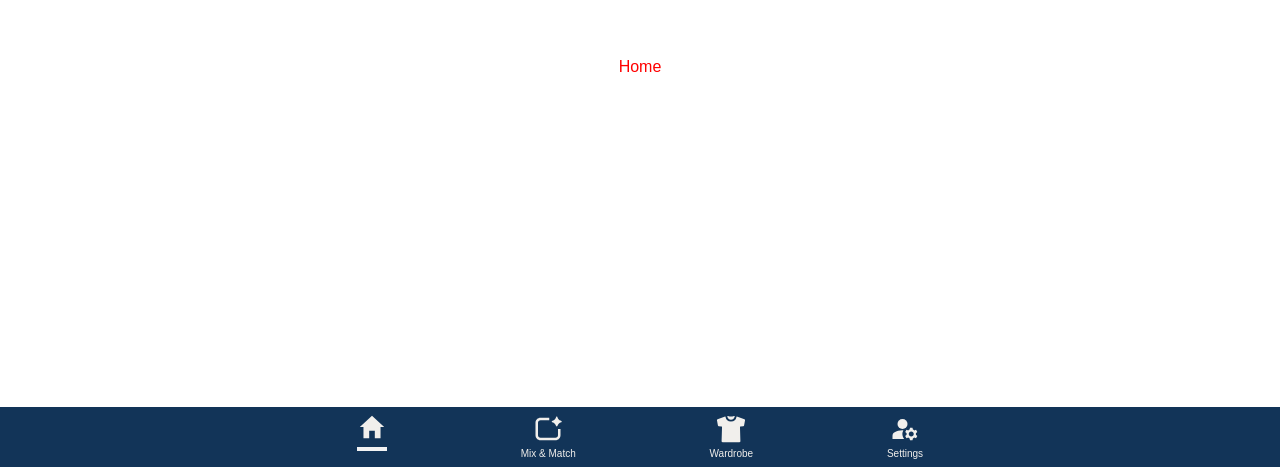
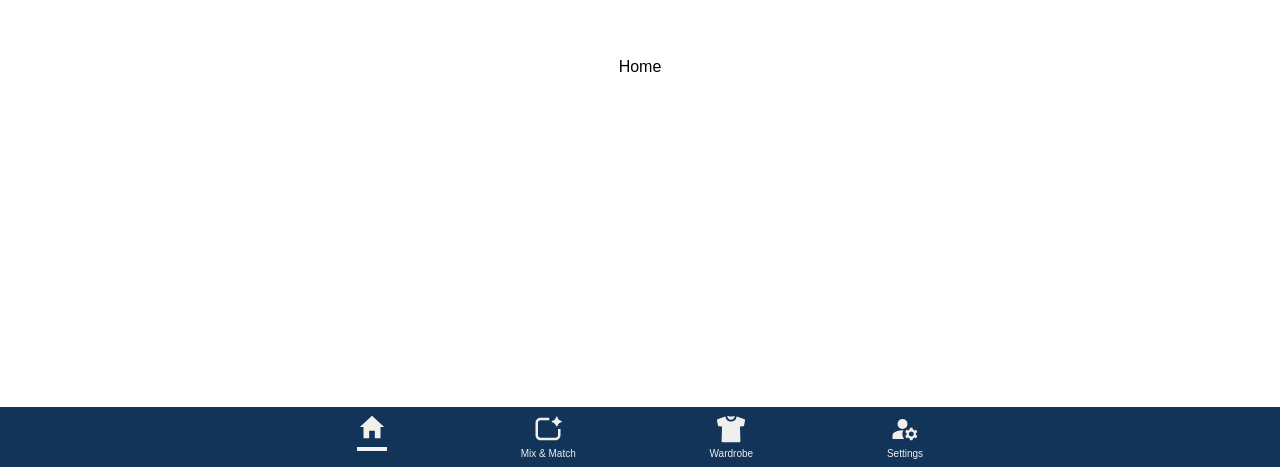
Before and after one commit to theoz06/stylemate-client, a Next.js app in the folder stylemate-client/: page /home in a window 1280 px wide. Shown: the part 333-800 px from the top of the page. Built offline with nearby package versions, Linux system fonts and the light colour scheme.

Commit message:
Update styles in index.module.css for improved layout and readability

```diff
--- a/stylemate-client/src/app/home/index.module.css
+++ b/stylemate-client/src/app/home/index.module.css
@@ -1,4 +1,7 @@
 .container {
     height: 100vh;
-    color: red;
+    color: #030303;
+    margin: 0;
+    padding: 0;
+    font-family: Arial, Helvetica, sans-serif;
 }
```
